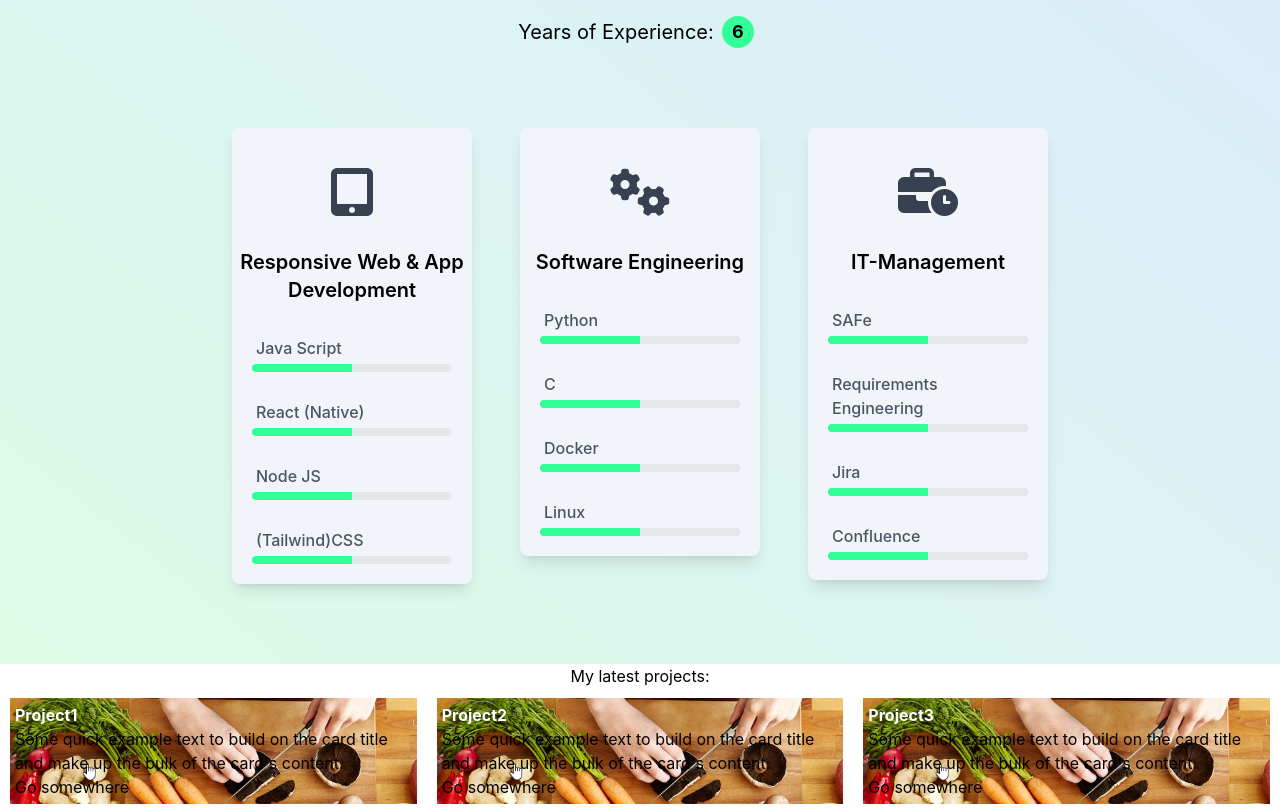
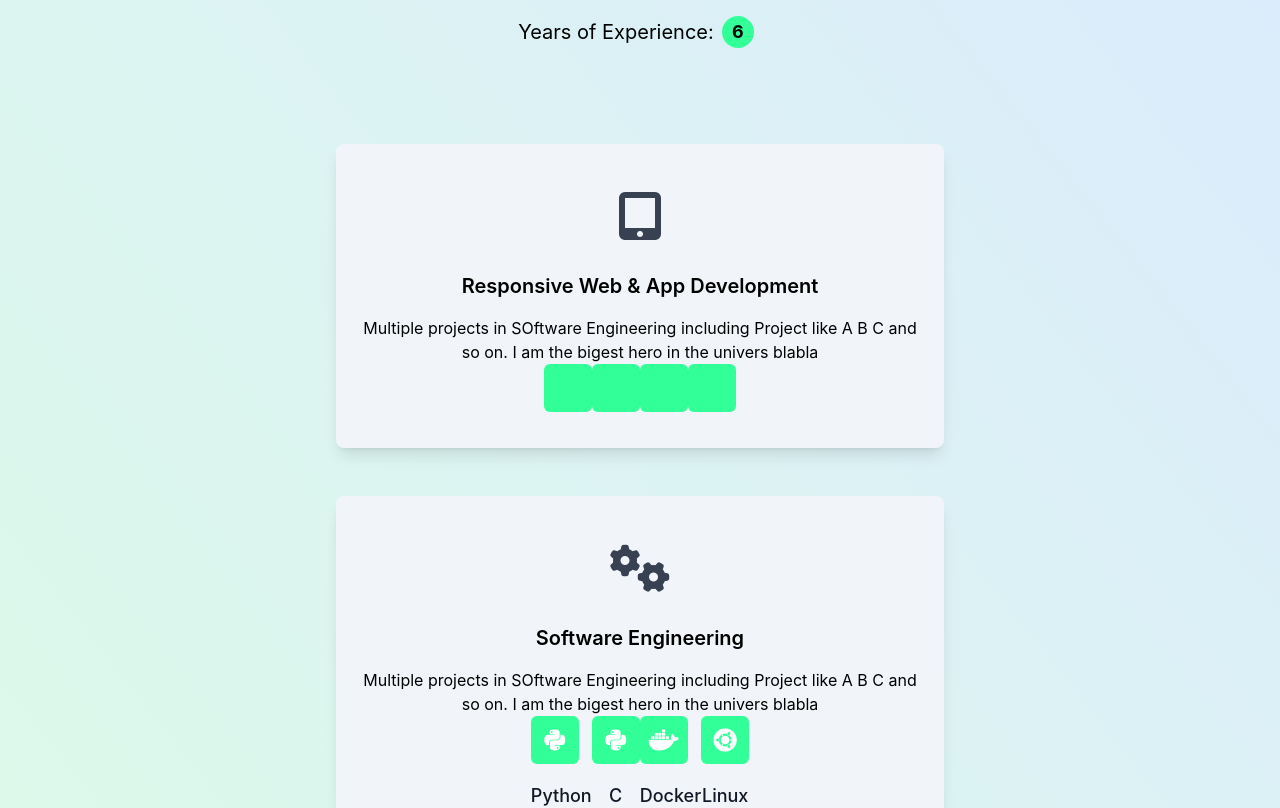
Before and after one commit to RaphaelBecker/myWebsite, a React (Create React App) app in the folder frontend/: page / in a window 1280 px wide. Shown: the part 1140-1948 px from the top of the page. Built offline with nearby package versions, Linux system fonts and the light colour scheme.

Commit message:
added some animations

```diff
--- a/frontend/package.json
+++ b/frontend/package.json
@@ -9,7 +9,9 @@
     "react": "^18.2.0",
     "react-bootstrap": "^2.7.4",
     "react-dom": "^18.2.0",
+    "react-reveal": "^1.2.2",
     "react-scripts": "5.0.1",
+    "react-transition-group": "^4.4.5",
     "react-typed": "^1.2.0",
     "web-vitals": "^2.1.4"
   },
--- a/frontend/src/Components/Intro.js
+++ b/frontend/src/Components/Intro.js
@@ -1,12 +1,14 @@
 import React from "react";
 import Header from "./Navbar";
 import IntroTextBlock from "./SmallComponents/IntroTextBlock";
+import Bounce from "react-reveal/Bounce";
 
 const Intro = ({ scrollToRef }) => {
   return (
     <div className="min-h-screen bg-gradient-to-tr from-green-400 to-blue-600">
       <Header scrollToRef={scrollToRef} />
       <div className="px-8 lg:py-0 xl:px-20 xl:pt-20 2xl:pt-32 2xl:px-52">
+        <Bounce left>
           <div className="flex flex-col lg:flex-row items-center">
             <div className="lg:w-1/2 flex items-center justify-center">
               <img
@@ -19,6 +21,7 @@ const Intro = ({ scrollToRef }) => {
               <IntroTextBlock />
             </div>{" "}
           </div>
+        </Bounce>
       </div>
     </div>
   );
--- a/frontend/src/Components/Skills.js
+++ b/frontend/src/Components/Skills.js
@@ -1,5 +1,7 @@
 import React from "react";
 import SkillCard from "./SmallComponents/SkillCard";
+import Fade from "react-reveal/Fade";
+import Flip from "react-reveal/Flip";
 
 const mySpringGreen = "#33FF99";
 
@@ -7,16 +9,36 @@ const skillset = {
   webDev: {
     icon: "fa-solid fa-tablet-screen-button",
     title: "Responsive Web & App Development",
+    text: "Multiple projects in SOftware Engineering including Project like A B C and so on. I am the bigest hero in the univers blabla",
     skills: ["Java Script", "React (Native)", "Node JS", "(Tailwind)CSS"],
   },
   softEng: {
     icon: "fa-solid fa-gears",
     title: "Software Engineering",
-    skills: ["Python", "C", "Docker", "Linux"],
+    text: "Multiple projects in SOftware Engineering including Project like A B C and so on. I am the bigest hero in the univers blabla",
+    skills: {
+      python: {
+        icon: "fa-brands fa-python",
+        text: "Python",
+      },
+      c: {
+        icon: "fa-brands fa-python",
+        text: "C",
+      },
+      docker: {
+        icon: "fa-brands fa-docker",
+        text: "Docker",
+      },
+      linux: {
+        icon: "fa-brands fa-ubuntu",
+        text: "Linux",
+      },
+    },
   },
   itConsult: {
     icon: "fa-solid fa-business-time",
     title: "IT-Management",
+    text: "Multiple projects in SOftware Engineering including Project like A B C and so on. I am the bigest hero in the univers blabla",
     skills: ["SAFe", "Requirements Engineering", "Jira", "Confluence"],
   },
 };
@@ -49,11 +71,15 @@ const Skills = () => {
             <div className="text-4xl font-bold">Know me more</div>
           </h1>
           <div className="p-8">
+            <Flip left>
               <span style={{ backgroundColor: mySpringGreen, padding: 2 }}>
+                <Flip left>
                   <div className="text-xl inline-block">
                     My name is <b className="font-bold">Raphael</b>
                   </div>
+                </Flip>
               </span>
+            </Flip>
           </div>
 
           <div>
@@ -67,23 +93,25 @@ const Skills = () => {
           <div className="p-16 flex items-center justify-center">
             <span className="text-xl">Years of Experience: </span>
             <span className="px-2">
-              <div class="w-8 h-8 rounded-full flex justify-center items-center bg-spring-green text-black font-bold text-lg">
+              <div class="w-8 h-8 rounded-full flex justify-center items-center bg-spring-green text-black font-bold text-lg transform hover:scale-110 transition duration-300">
+                <span className="transform hover:scale-500 transition duration-200">
                   {getYearsSince(startWorkLive)}
+                </span>
               </div>
             </span>
           </div>
         </center>
 
         <div class="py-2 flex flex-wrap justify-center">
-          <div class="w-full md:w-1/3 lg:w-1/4 md:px-4 xl:px-6 p-2">
+          <Fade left class="w-full md:w-1/3 lg:w-1/4 ">
             <SkillCard {...skillset.webDev} />
-          </div>
-          <div class="w-full md:w-1/3 lg:w-1/4 md:px-4 xl:px-6 p-2">
+          </Fade>
+          <Fade left class="w-full md:w-1/3 lg:w-1/4 ">
             <SkillCard {...skillset.softEng} />
-          </div>
-          <div class="w-full md:w-1/3 lg:w-1/4 md:px-4 xl:px-6 p-2">
+          </Fade>
+          <Fade right class="w-full md:w-1/3 lg:w-1/4 ">
             <SkillCard {...skillset.itConsult} />
-          </div>
+          </Fade>
         </div>
       </div>
     </div>
--- a/frontend/src/Components/SmallComponents/SkillCard.js
+++ b/frontend/src/Components/SmallComponents/SkillCard.js
@@ -1,23 +1,24 @@
 import React from "react";
 
-const SkillCard = ({ icon, title, skills }) => {
+const SkillCard = ({ icon, title, text, skills }) => {
   return (
-    <div className="bg-slate-100 p-2 rounded-lg shadow-lg overflow-hidden text-center">
+    <div className="bg-slate-100 m-2 md:m-4 lg:m-6 xl:m-6 p-4 rounded-lg shadow-lg overflow-hidden text-center transform hover:scale-110 transition duration-300">
       <div className="p-8">
         <i className={`${icon} text-5xl text-gray-700`} />
       </div>
       <h4 className="text-xl font-semibold mb-4">{title}</h4>
+      <div className="max-w-md lg:max-w-lg xl:max-w-xl">{text}</div>
 
       <div className="flex-col justify-center">
         <div>
-          <ul className="flex-col list-none">
-            {skills.map((skill, index) => (
-              <li key={index} className="p-3 text-gray-600 font-medium">
-                <div className="flex-col text-left">
-                  <div className="p-1">{skill}</div>
-                  <div className=" relative h-2 w-full rounded-md overflow-hidden bg-gray-200">
-                    <div className="absolute inset-0 bg-spring-green h-full w-1/2"></div>
-                  </div>
+          <ul className="flex justify-center items-center">
+            {Object.entries(skills).map(([key, value]) => (
+              <li key={key}>
+                <div className="flex items-center justify-center h-12 w-12 rounded-md bg-spring-green text-white">
+                  <i className={`${value.icon} text-2xl`} />
+                </div>
+                <div className="mt-5 text-lg leading-6 font-medium text-gray-900">
+                  {value.text}
                 </div>
               </li>
             ))}
--- a/frontend/tailwind.config.js
+++ b/frontend/tailwind.config.js
@@ -6,6 +6,9 @@ module.exports = {
       colors: {
         "spring-green": "#33FF99",
       },
+      scale: {
+        500: "5",
+      },
     },
   },
   plugins: [],
```
Also changed, not shown: frontend/src/Components/Skills.css (added, +17 -0 lines), 1 other file (tests, documents, lock files or other folders). Lines whose indentation alone changed are shown as unchanged.
